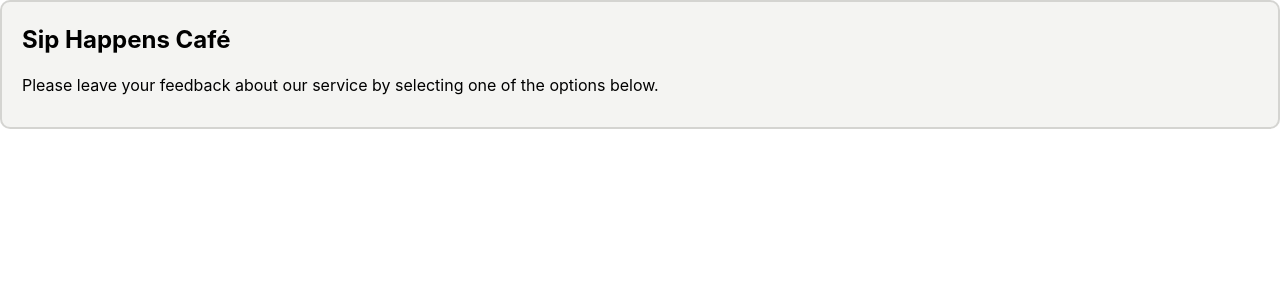
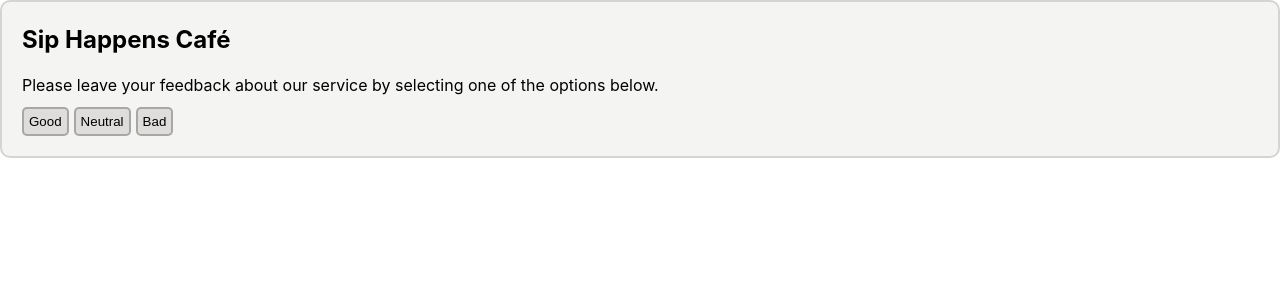
Before and after one commit to MyroslavaHubar/goit-react-hw-02, a React (Vite) app: page / in a window 1280 px wide. Shown: the top 300 px of the page. Built offline with nearby package versions, Linux system fonts and the light colour scheme.

Commit message:
update options files

```diff
--- a/src/App.jsx
+++ b/src/App.jsx
@@ -2,6 +2,7 @@
 import "./App.css";
 import Section from "./components/Section/Section";
 import Description from "./components/Description/Description";
+import Options from "./components/Options/Options";
 
 function App() {
   return (
@@ -14,6 +15,7 @@
           Please leave your feedback about our service by selecting one of the
           options below.
         </Description>
+        <Options buttons={["Good", "Neutral", "Bad"]}></Options>
       </Section>
     </>
   );
--- a/src/components/Options/Options.jsx
+++ b/src/components/Options/Options.jsx
@@ -0,0 +1,17 @@
+import css from "./Options.module.css";
+
+function Options({ buttons }) {
+  return (
+    <div className={css.options}>
+      {buttons.map((buttonName) => {
+        return (
+          <button className={css.optionsButton} key={buttonName}>
+            {buttonName}
+          </button>
+        );
+      })}
+    </div>
+  );
+}
+
+export default Options;
--- a/src/components/Options/Options.module.css
+++ b/src/components/Options/Options.module.css
@@ -0,0 +1,14 @@
+.options {
+  display: flex;
+  flex-wrap: wrap;
+  gap: 5px;
+}
+
+.optionsButton {
+  padding: 5px;
+  border: 2px solid #878683a1;
+  border-radius: 5px;
+  color: #000;
+  background-color: #524f4a22;
+  font-weight: 500;
+}
--- a/src/index.css
+++ b/src/index.css
@@ -36,3 +36,7 @@
 p {
   margin: 0;
 }
+
+button {
+  cursor: pointer;
+}
```
